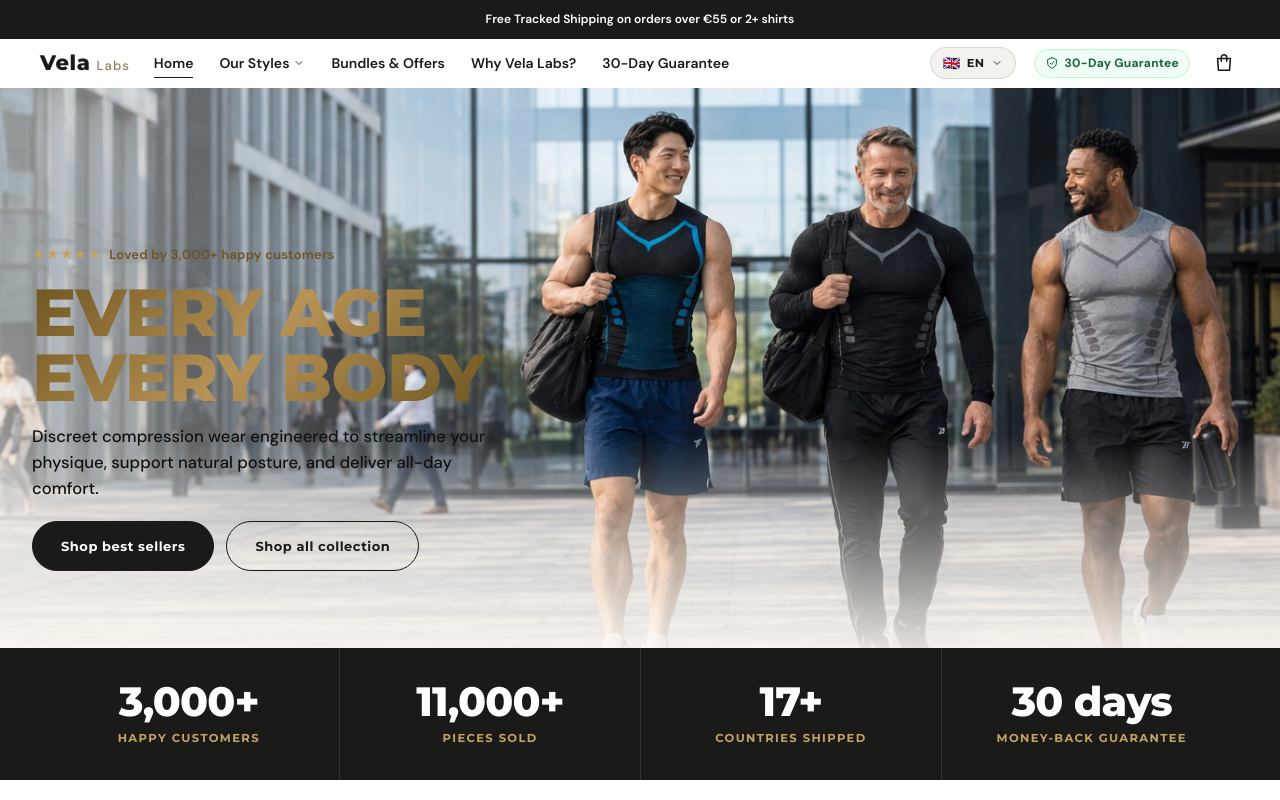
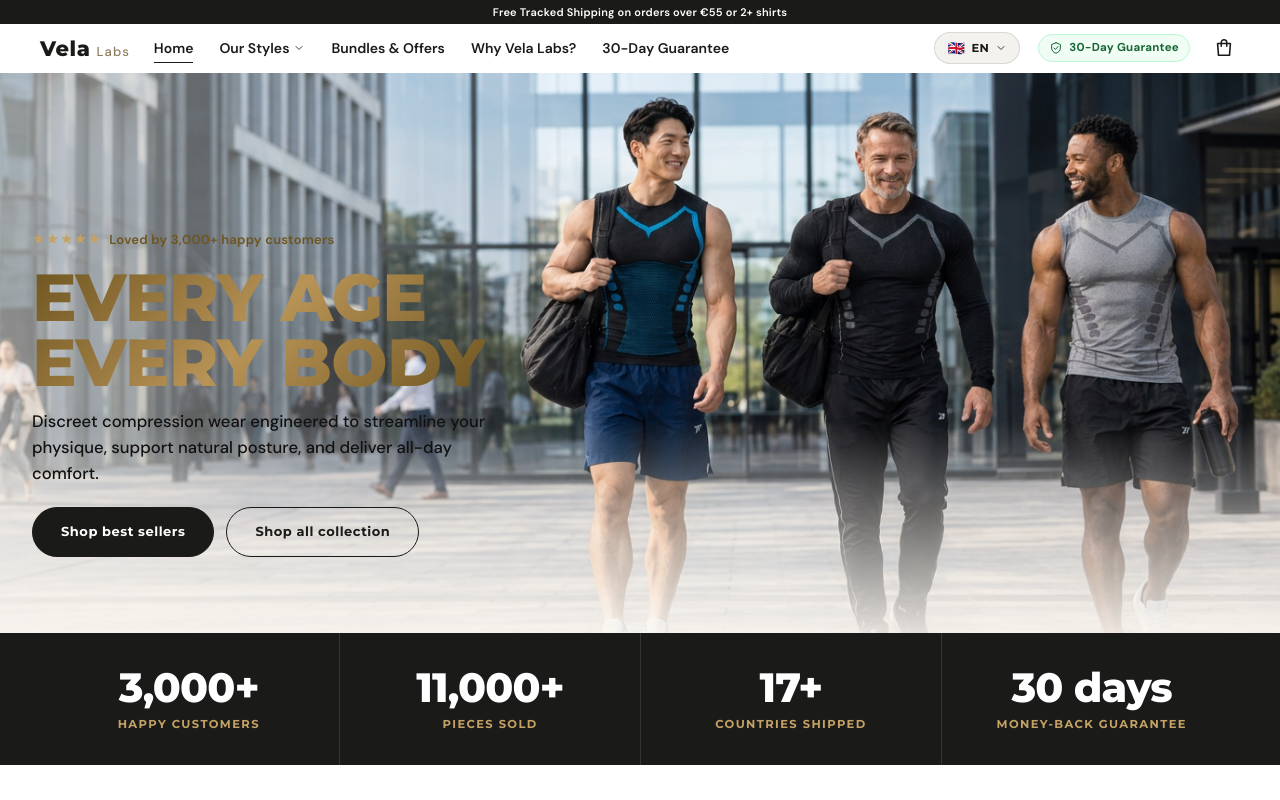
Before and after one commit to JitBay/Ecom_gung, a React (Vite) app: page / in a window 1280 px wide. Shown: the top 800 px of the page. Built offline with nearby package versions, Linux system fonts and the light colour scheme.

Commit message:
style: reduire la hauteur du bandeau d'annonces noir

```diff
--- a/src/components/layout/Header.css
+++ b/src/components/layout/Header.css
@@ -2,9 +2,12 @@
   background: var(--ink);
   color: var(--white);
   text-align: center;
-  font-size: 12px;
+
   font-weight: 600;
-  padding: 10px var(--gutter);
+  font-size: 11px;
+  letter-spacing: 0.02em;
+  padding: 5px var(--gutter);
+  line-height: 1.3;
   overflow: hidden;
 }
 
@@ -174,7 +177,8 @@
   background: #f0fdf4;
   border: 1px solid #bbf7d0;
   color: #166534;
-  font-size: 12px;
+  font-size: 11.5px;
+
   font-weight: 700;
   letter-spacing: 0.02em;
   transition: all 0.2s;
```
